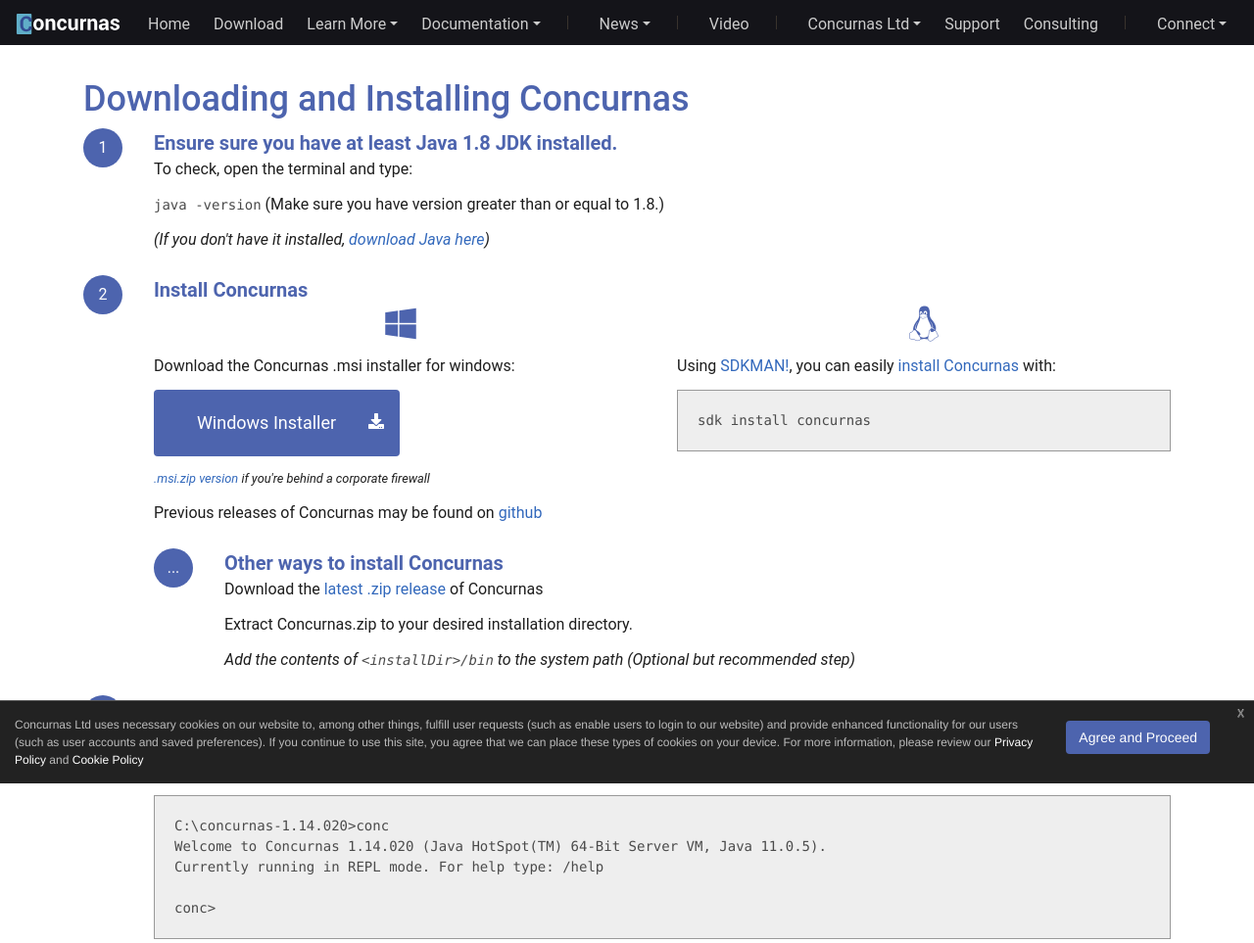
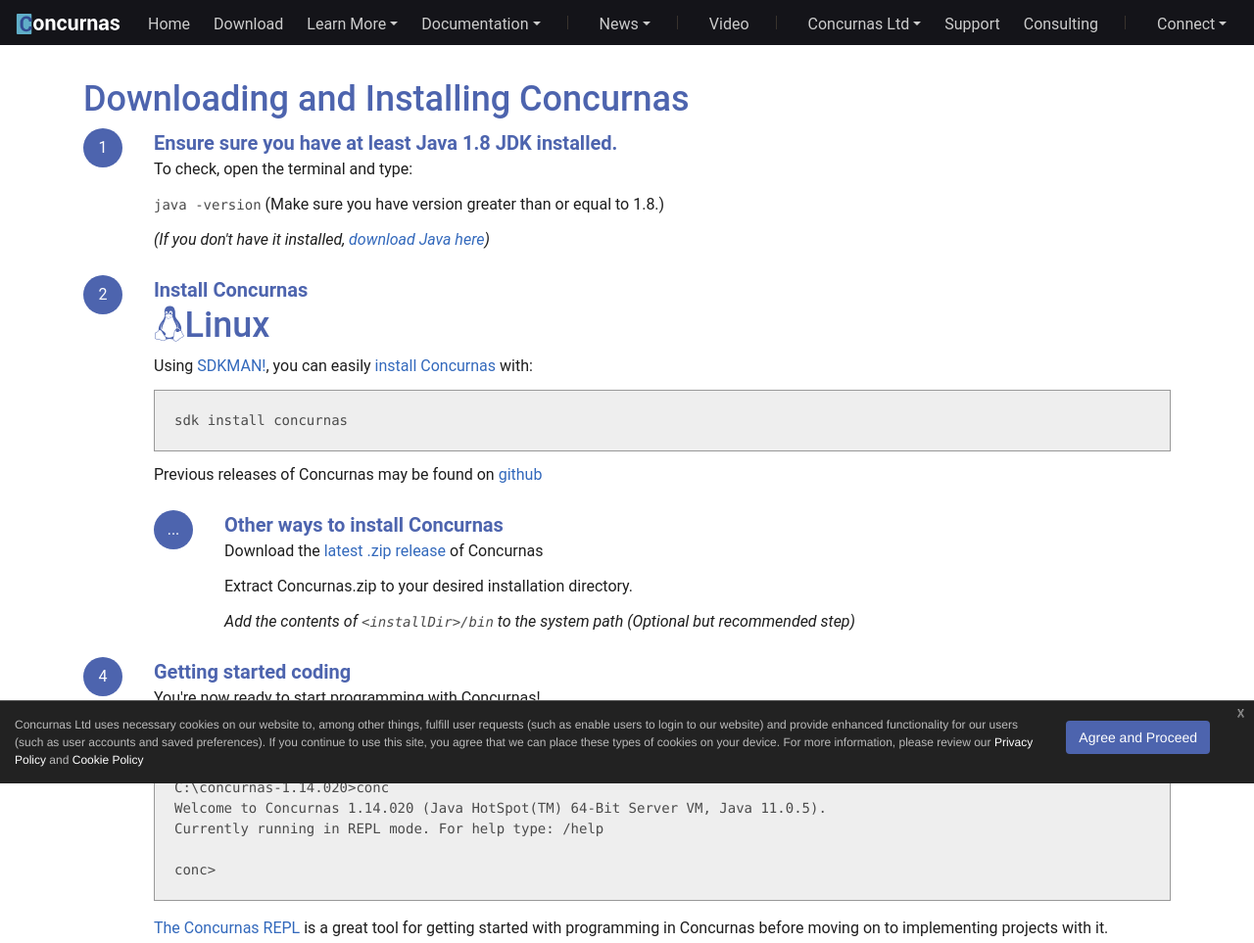
Before and after one commit to Concurnas/concurnas-website, a plain HTML site: page download.html in a window 1280 px wide. Shown: the top 963 px of the page at 98% size. Drawn offline with nearby package versions, Linux system fonts and the light colour scheme; a script that the page names is missing.

Commit message:
remove windows msi installer

```diff
--- a/download.html
+++ b/download.html
@@ -169,19 +169,9 @@
 
 
 			<div class="row">
+
 				<div class="col-sm">
-					<h1><center><i class="fab fa-windows"></i></center></h1>
-					<p>Download the Concurnas .msi installer for windows:</p>
-					<p style="margin-bottom: 0px;">
-						<a href="https://github.com/Concurnas/Concurnas/releases/download/1.14.020/Concurnas-1.14.020.msi" class="btn btn-concFromgithub" id="download-concurnas-link">
-			                <i class="fa fa-download"></i>
-			                <span>Windows Installer</span>
-			            </a>
-		        	</p>
-		        	<p><small><i><a href="https://github.com/Concurnas/Concurnas/releases/download/1.14.020/Concurnas-1.14.020.msi.zip">.msi.zip version</a> if you're behind a corporate firewall</i></small></p>
-				</div>
-				<div class="col-sm">
-					<h1><center><i class="fab fa-linux"></i></center></h1>
+					<h1><i class="fab fa-linux"></i>Linux</h1>
 
 					<p>Using <a href="https://sdkman.io/">SDKMAN!</a>, you can easily <a href="https://sdkman.io/sdks#concurnas">install Concurnas</a> with:</p>
 
```
